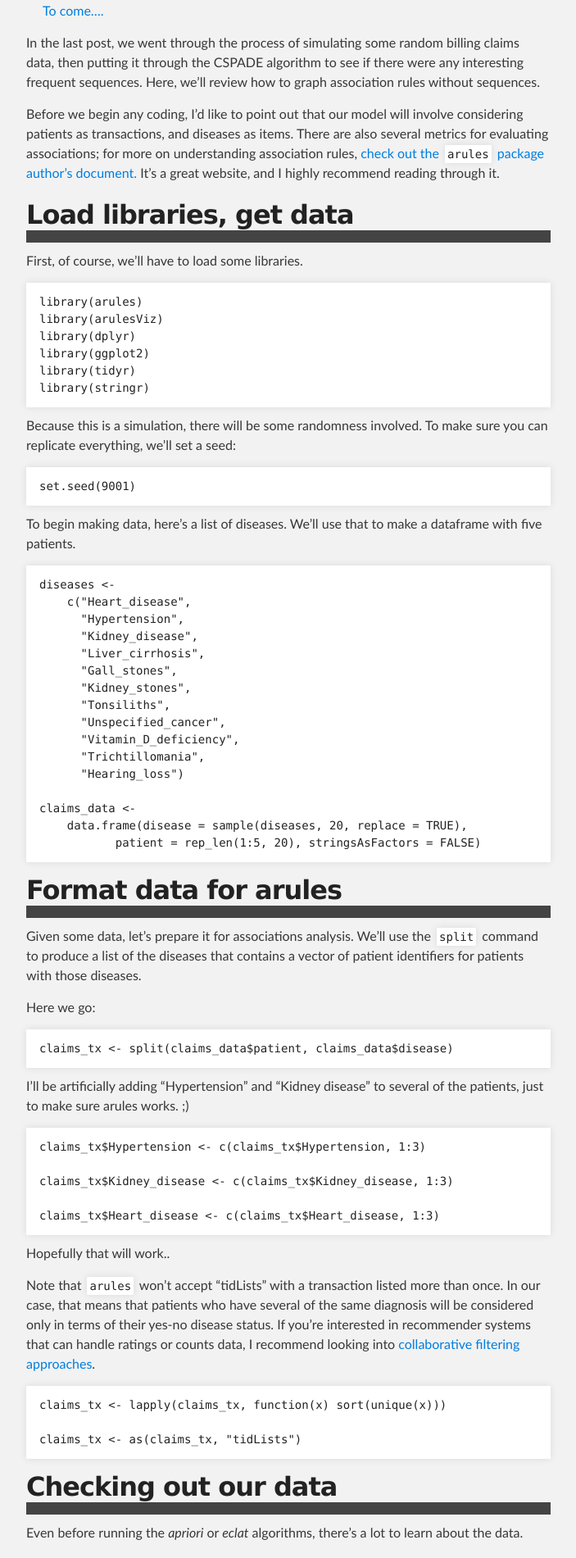
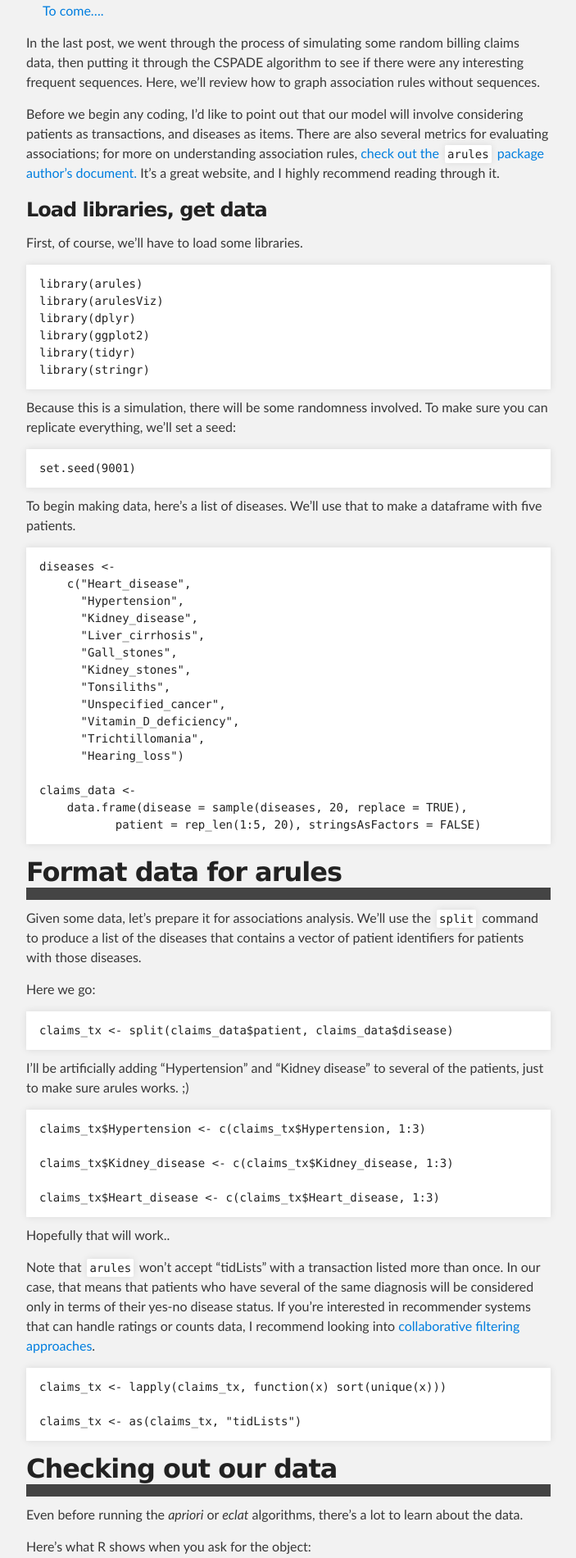
Before and after one commit to mustafaascha/mustafaascha.github.io, a Jekyll site: the page built from _posts/2016-09-29-Transactions_Data.md, in a window 1280 px wide. Shown: the part 448-2349 px from the top of the page at 82% size, without its empty margins (288-991 px from the left). Built offline with Jekyll 4.4.1, drawn with Linux system fonts in a browser that asks for light colours.

```diff
--- a/_posts/2016-09-29-Transactions_Data.md
+++ b/_posts/2016-09-29-Transactions_Data.md
@@ -23,8 +23,7 @@ on understanding association rules, [check out the `arules` package author's
 document.](https://cran.r-project.org/web/packages/arules/vignettes/arules.pdf)
 It's a great website, and I highly recommend reading through it.
 
-Load libraries, get data
-------------------------
+### Load libraries, get data
 
 First, of course, we'll have to load some libraries.
 
```
